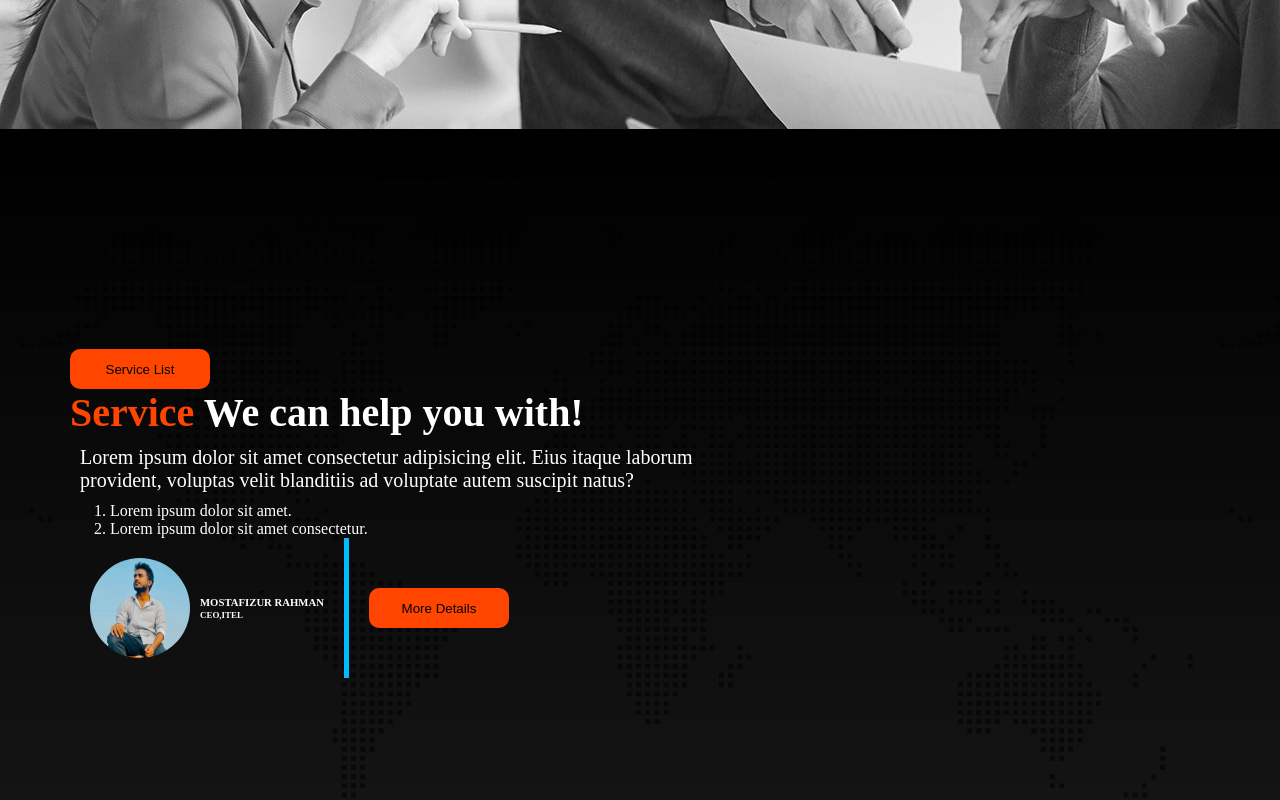
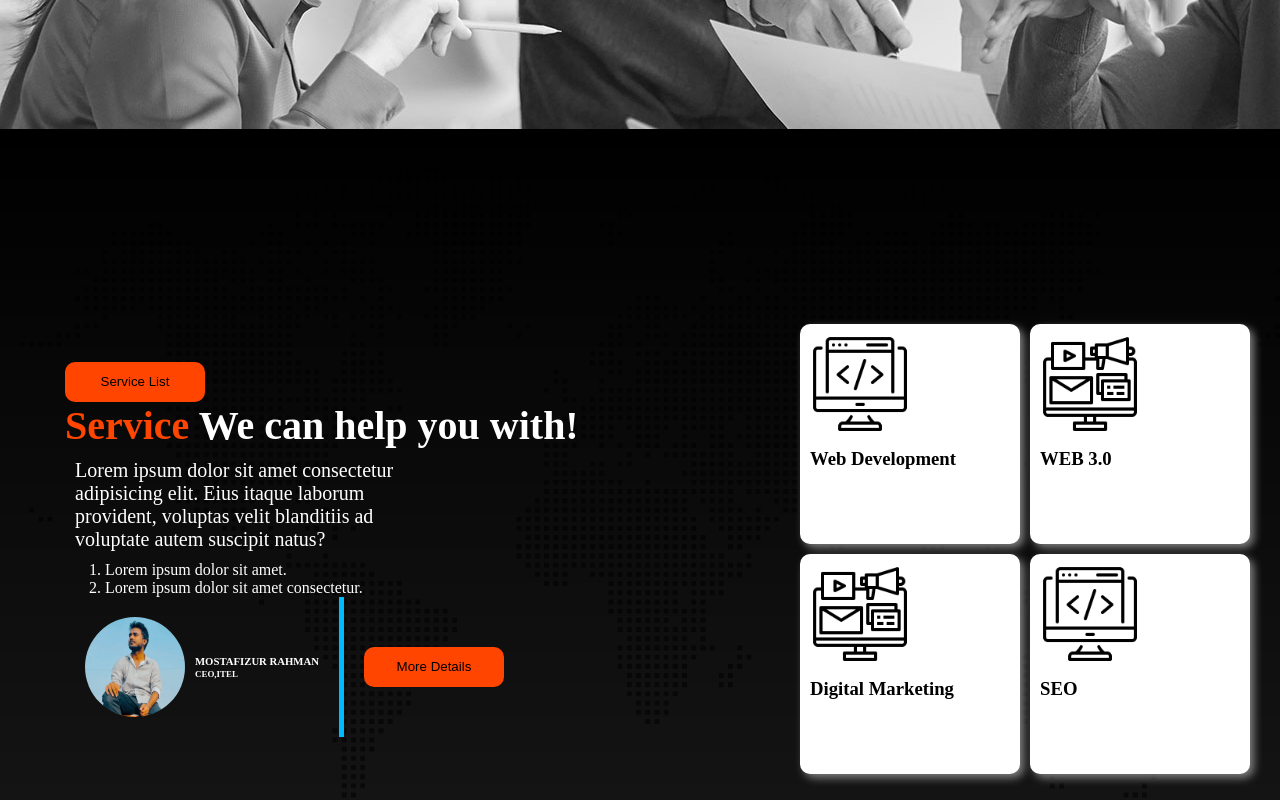
Before and after one commit to mostafizur-raahman/Digial-Agency-Website, a plain HTML site: page index.html in a window 1280 px wide. Shown: the part 760-1560 px from the top of the page. Drawn offline with Linux system fonts and the light colour scheme.

Commit message:
service item add

```diff
--- a/index.html
+++ b/index.html
@@ -69,7 +69,28 @@
             </div>
         </div>
         <div class="service-right-container">
-
+            <div class="services">
+                <div class="service-up">
+                    <div class="service">
+                        <img class="service-logo" src="./asset/icons/coding.png" alt="">
+                        <h3>Web Development</h3>
+                    </div>
+                    <div class="service">
+                        <img class="service-logo" src="./asset/icons/digital-marketing.png" alt="">
+                        <h3>WEB 3.0</h3>
+                    </div>
+                </div>
+                <div class="service-down">
+                    <div class="service">
+                        <img class="service-logo" src="./asset/icons/digital-marketing.png" alt="">
+                        <h3>Digital Marketing</h3>
+                    </div>
+                    <div class="service">
+                        <img class="service-logo" src="./asset/icons/coding.png" alt="">
+                        <h3>SEO</h3>
+                    </div>
+                </div>
+            </div>
         </div>
     </div>
 </body>
--- a/style.css
+++ b/style.css
@@ -95,6 +95,9 @@
     background-blend-mode: overlay;
     color: white;
     padding: 20px;
+    display: flex;
+    justify-content: space-around;
+    align-items: center;
 
 
 }
@@ -139,6 +142,31 @@
 }
 
 .service-left-container {
-    margin-top: 200px;
-    margin-left: 50px;
+
+    width: 50%;
 }
+
+
+.service-logo {
+    width: 50%;
+    padding-bottom: 10px;
+}
+
+
+.service {
+    padding: 10px;
+    background-color: white;
+    box-shadow: 4px 4px 8px gray;
+    width: 200px;
+    height: 200px;
+    color: black;
+    border-radius: 10px;
+    margin: 5px;
+}
+
+
+
+.service-up,
+.service-down {
+    display: flex;
+}
```
